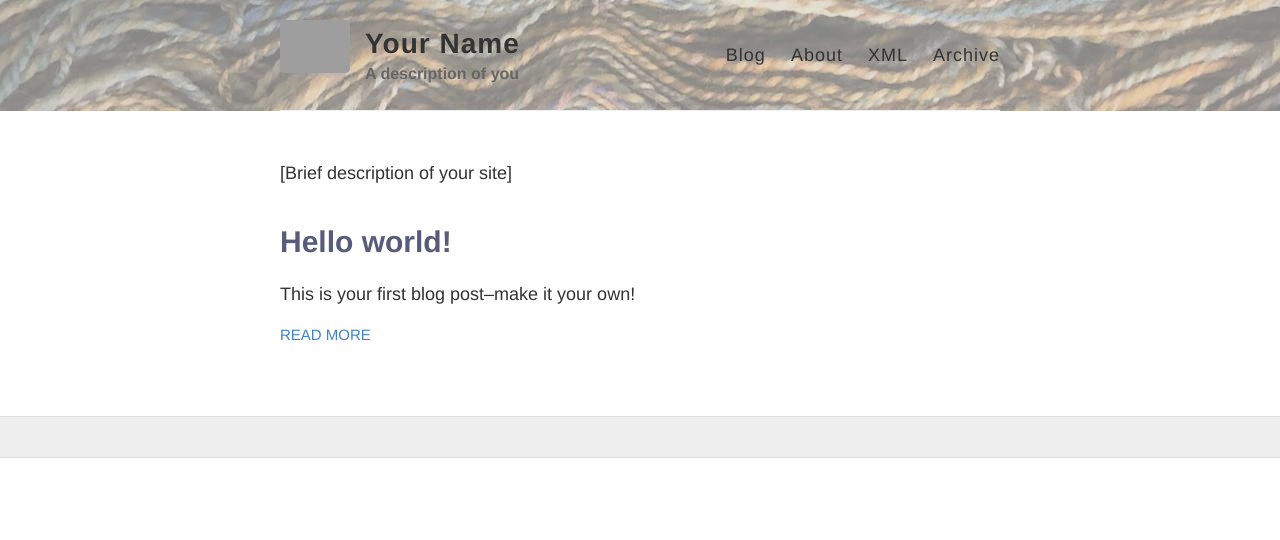
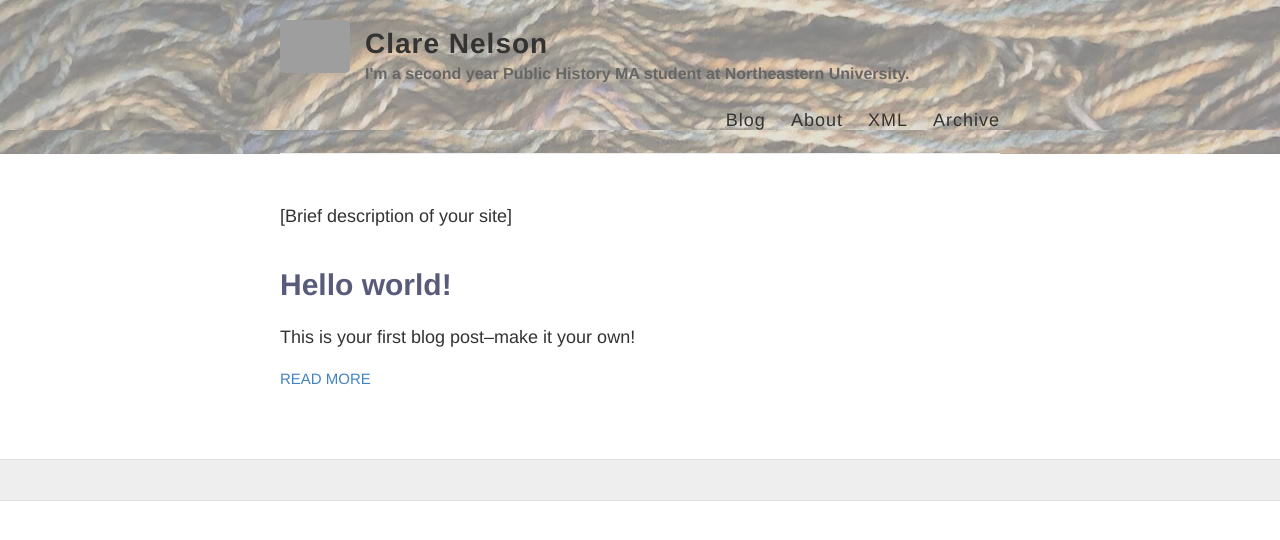
Before and after one commit to nelson-cla/nelson-cla.github.io, a Jekyll site: the page built from index.html, in a window 1280 px wide. Shown: the top 540 px of the page. Built offline with Jekyll 4.4.1, drawn with Linux system fonts in a browser that asks for light colours; grey boxes are pictures that could not be loaded.

Commit message:
Added name, brief bio, and avatar image

```diff
--- a/_config.yml
+++ b/_config.yml
@@ -3,13 +3,13 @@
 #
 
 # Name of your site (displayed in the header)
-name: Your Name
+name: Clare Nelson
 
 # Short bio or description (displayed in the header)
-description: A description of you
+description: I'm a second year Public History MA student at Northeastern University.
 
 # URL of your avatar or profile pic
-avatar: https://raw.githubusercontent.com/[yourusername]/[yourusername].github.io/master/images/[filename].jpg
+avatar: https://raw.githubusercontent.com/[nelson-cla]/[nelson-cla].github.io/master/images/[Nelson].jpg
 
 #
 # Flags below are optional
```
Also changed, not shown: 1 other file.
